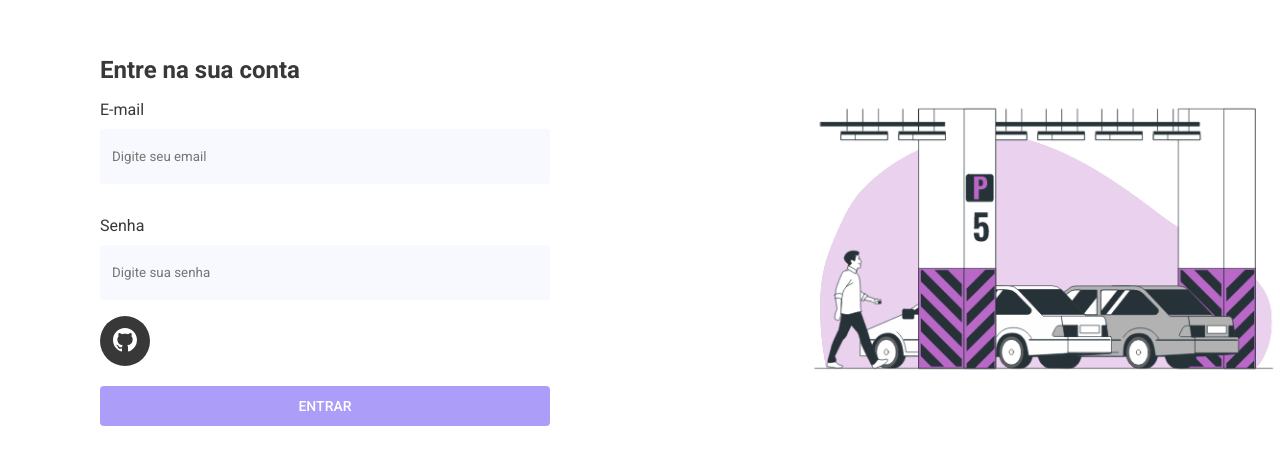
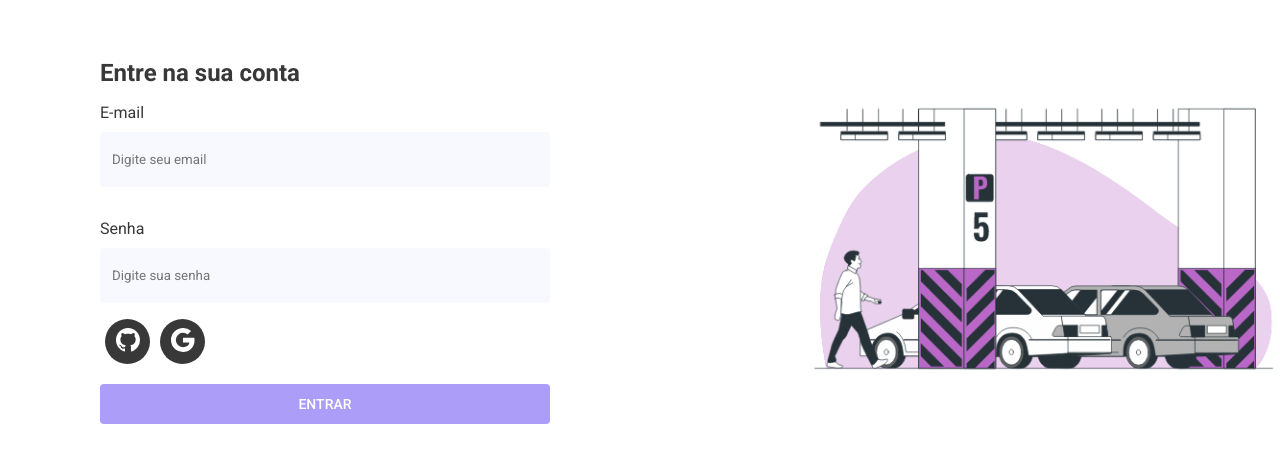
Before and after one commit to joaogabrielramos28/carPark, a Next.js app: page /auth/login in a window 1280 px wide. Shown: the part 159-624 px from the top of the page. Built offline with nearby package versions, Linux system fonts and the light colour scheme.

Commit message:
feat:login with google

```diff
--- a/src/pages/auth/login/index.tsx
+++ b/src/pages/auth/login/index.tsx
@@ -7,19 +7,25 @@ import {
   Form,
   Title,
   Button,
+  OauthSection,
   ButtonOAuth,
 } from "./styles";
 
-import { signInWithPopup, GithubAuthProvider, getAuth } from "firebase/auth";
+import {
+  signInWithPopup,
+  GithubAuthProvider,
+  getAuth,
+  GoogleAuthProvider,
+} from "firebase/auth";
 
-import { BsGithub } from "react-icons/bs";
+import { BsGithub, BsGoogle } from "react-icons/bs";
 import { app } from "../../../services/firebase";
 import { FormEvent } from "react";
 const Login = () => {
-  const provider = new GithubAuthProvider();
   const auth = getAuth(app);
 
   function loginWithGithub(e: FormEvent) {
+    const provider = new GithubAuthProvider();
     e.preventDefault();
 
     signInWithPopup(auth, provider)
@@ -40,6 +46,21 @@ const Login = () => {
       });
   }
 
+  function loginWithGoogle(e: FormEvent) {
+    e.preventDefault();
+
+    const provider = new GoogleAuthProvider();
+
+    signInWithPopup(auth, provider).then((result) => {
+      const credential = GoogleAuthProvider.credentialFromResult(result);
+      const token = credential?.accessToken;
+
+      const user = result.user;
+
+      console.log(token, user);
+    });
+  }
+
   return (
     <Container>
       <FormContainer>
@@ -51,9 +72,14 @@ const Login = () => {
             type={"password"}
             placeholder="Digite sua senha"
           />
-          <ButtonOAuth onClick={loginWithGithub}>
-            <BsGithub color={"white"} size={24} />
-          </ButtonOAuth>
+          <OauthSection>
+            <ButtonOAuth onClick={loginWithGithub}>
+              <BsGithub color={"white"} size={24} />
+            </ButtonOAuth>
+            <ButtonOAuth onClick={loginWithGoogle}>
+              <BsGoogle color={"white"} size={24} />
+            </ButtonOAuth>
+          </OauthSection>
           <Button type="submit">Entrar</Button>
         </Form>
       </FormContainer>
--- a/src/pages/auth/login/styles.ts
+++ b/src/pages/auth/login/styles.ts
@@ -53,14 +53,21 @@ export const Button = styled.button`
   }
 `;
 
+export const OauthSection = styled.div`
+  width: 100%;
+  display: flex;
+`;
+
 export const ButtonOAuth = styled.button`
-  width: 50px;
-  height: 50px;
+  width: 45px;
+  height: 45px;
   border-radius: 50%;
   border: none;
   outline: none;
   background-color: ${({ theme }) => theme.colors.title};
   cursor: pointer;
+
+  margin: 0 5px;
   &:hover {
     opacity: 0.7;
     transition: opacity 0.7s;
```
